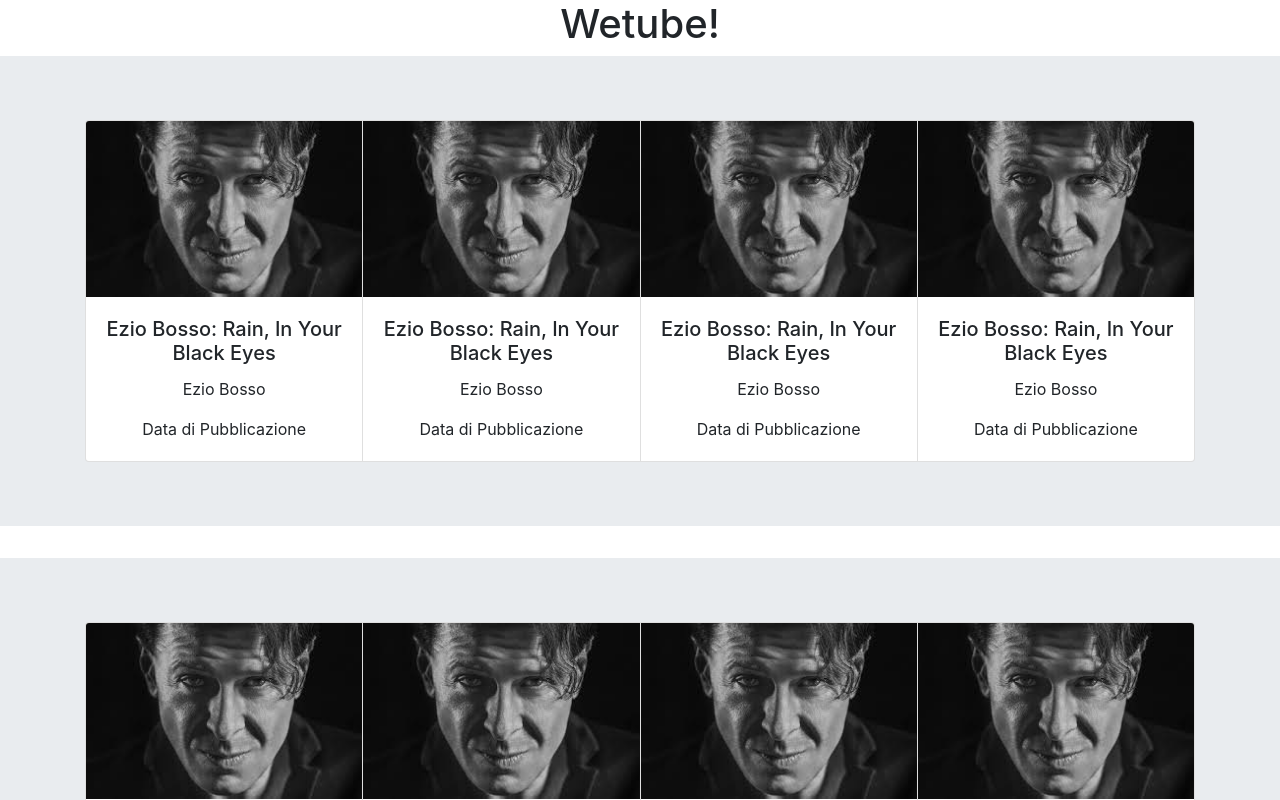
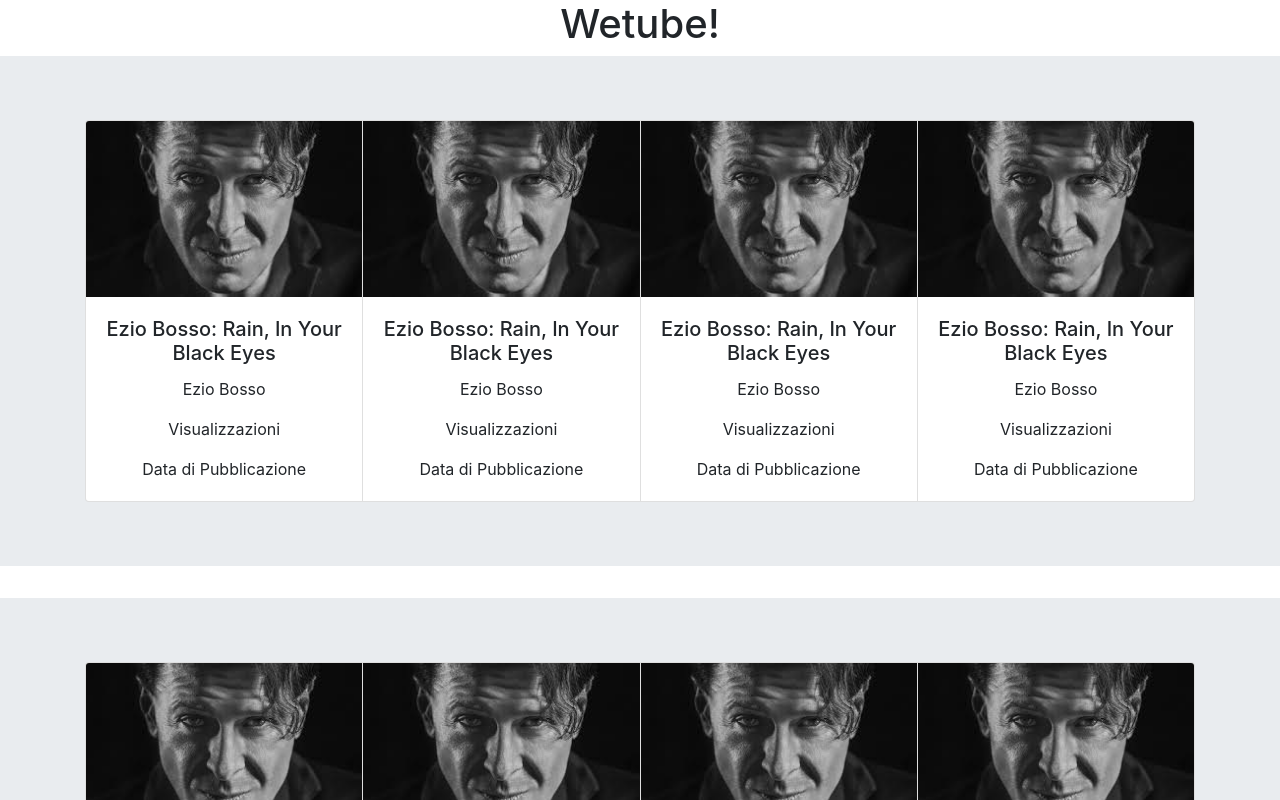
Before and after one commit to AliShadman95/WeTube, a React (Create React App) app in the folder client/: page / in a window 1280 px wide. Shown: the top 800 px of the page. Built offline with nearby package versions, Linux system fonts and the light colour scheme.

Commit message:
added visualizzazione

```diff
--- a/client/src/components/videoCard/VideoCard.jsx
+++ b/client/src/components/videoCard/VideoCard.jsx
@@ -1,8 +1,6 @@
 import React from "react";
 import Card from "react-bootstrap/Card";
 import image from "./img/ezioBosso.jpeg";
-
-
 
 function VideoCard() {
   return (
@@ -10,14 +8,12 @@
       <Card.Img variant="top" src={image} />
       <Card.Body>
         <Card.Title>Ezio Bosso: Rain, In Your Black Eyes</Card.Title>
-                <Card.Text>
-                    Ezio Bosso
-      </Card.Text>
-                <Card.Text>
-                    Data di Pubblicazione
-      </Card.Text>
+        <Card.Text>Ezio Bosso</Card.Text>
+        <Card.Text>Visualizzazioni</Card.Text>
+        <Card.Text>Data di Pubblicazione</Card.Text>
       </Card.Body>
-        </Card>);
+    </Card>
+  );
 }
 
 export default VideoCard;
```
Lines whose indentation alone changed are shown as unchanged.
